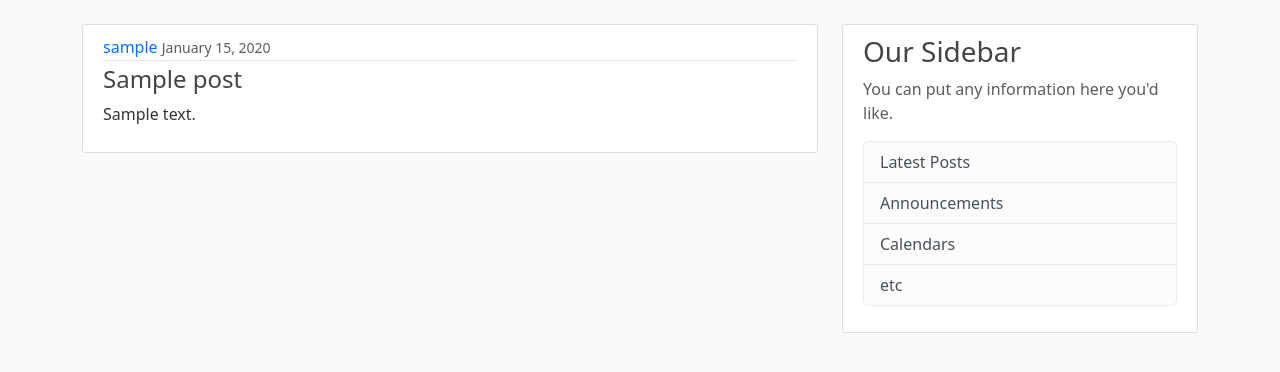
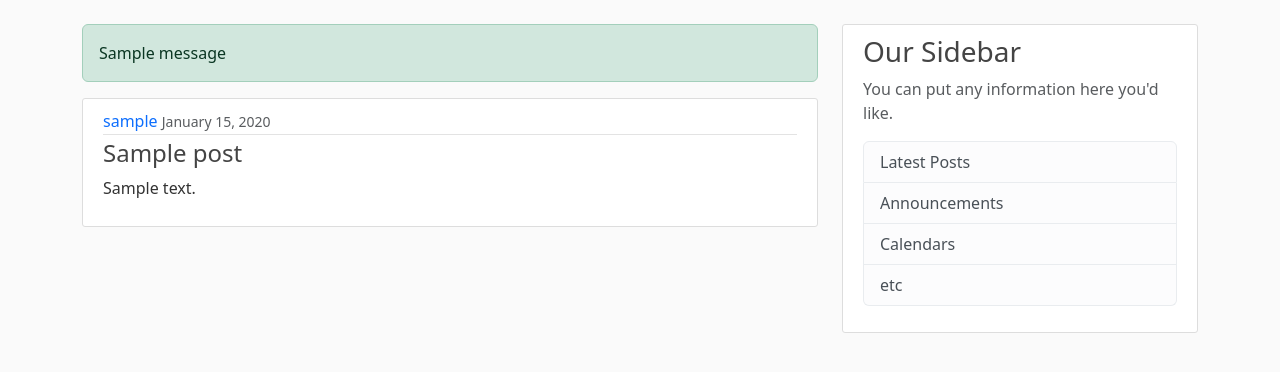
Before and after one commit to pranavpratheekmalleboyina/Personal-Blog-Project, a Django app: page / in a window 1280 px wide. Shown: the part 56-428 px from the top of the page. Run offline with Django 5.2, Linux system fonts and the light colour scheme; tables that the repository leaves empty hold one stand-in row (values such as "Sample post"); one stand-in notice (Sample message) is shown.

Commit message:
added success message for successful sign-up and added the modules for the crispy forms and bootstrap in the main project settings

```diff
--- a/django_personal_blog/settings.py
+++ b/django_personal_blog/settings.py
@@ -31,6 +31,8 @@ ALLOWED_HOSTS = []
 # Application definition
 
 INSTALLED_APPS = [
+    'crispy_forms',
+    'crispy_bootstrap5',
     'users.apps.UsersConfig',
     'main_blog.apps.MainBlogConfig',
     'django.contrib.admin',
@@ -122,3 +124,4 @@ STATIC_URL = 'static/'
 # https://docs.djangoproject.com/en/5.2/ref/settings/#default-auto-field
 
 DEFAULT_AUTO_FIELD = 'django.db.models.BigAutoField'
+CRISPY_TEMPLATE_PACK = 'bootstrap5'
--- a/main_blog/templates/main_blog/base.html
+++ b/main_blog/templates/main_blog/base.html
@@ -52,6 +52,13 @@
     <main role="main" class="container">
   <div class="row">
     <div class="col-md-8">
+      {% if messages %}
+      {% for message in messages %}
+      <div class="alert alert-{{ message.tags}}">
+        {{ message }}
+      </div>
+      {% endfor %}
+      {% endif %}
       {% block content %}{% endblock %}
     </div>
     <div class="col-md-4">
```
